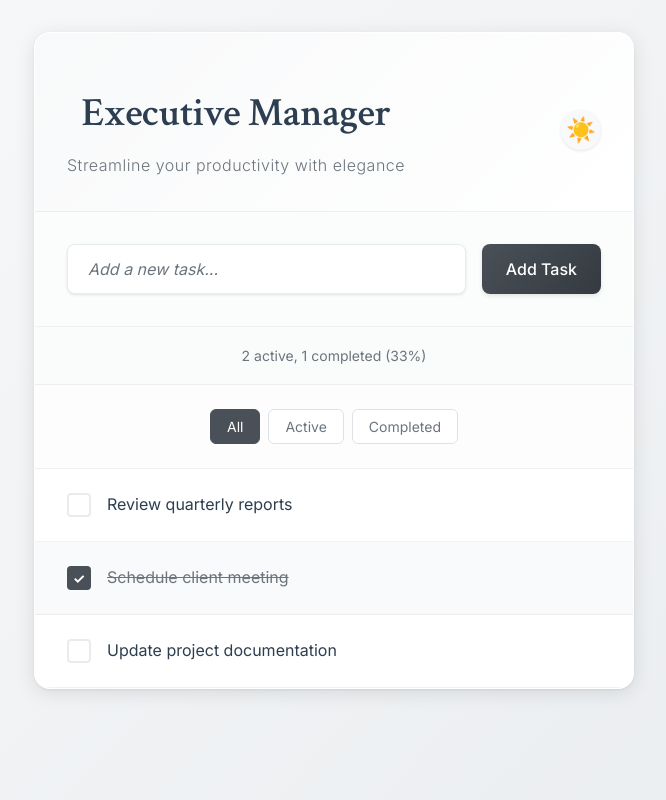
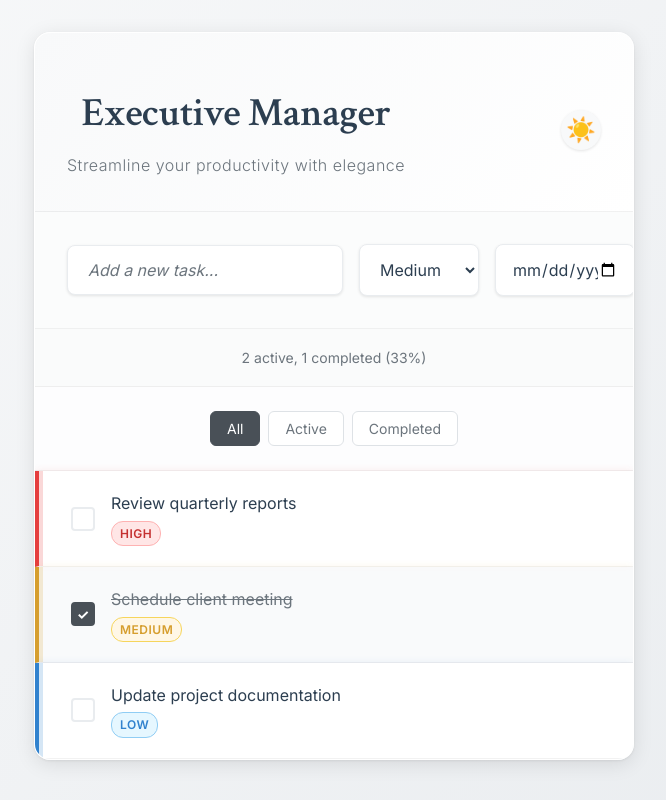
Before and after one commit to StargrrlMoonlight/SettingUpMcpServers, a React (Vite) app: page / in a window 1280 px wide. Shown: the whole page, without its empty margins (306-972 px from the left). Built offline with nearby package versions, Linux system fonts and the light colour scheme.

Commit message:
feat: add basic priority and due date support to todo structure and UI
Co-authored-by: StargrrlMoonlight <8047481+StargrrlMoonlight@users.noreply.github.com>

```diff
--- a/src/App.jsx
+++ b/src/App.jsx
@@ -24,12 +24,24 @@ function App() {
 
   // Default todos for new users or when localStorage is empty
   const defaultTodos = [
-    { id: 1, text: 'Review quarterly reports', completed: false },
-    { id: 2, text: 'Schedule client meeting', completed: true },
-    { id: 3, text: 'Update project documentation', completed: false },
+    { id: 1, text: 'Review quarterly reports', completed: false, priority: 'high', dueDate: null },
+    { id: 2, text: 'Schedule client meeting', completed: true, priority: 'medium', dueDate: null },
+    { id: 3, text: 'Update project documentation', completed: false, priority: 'low', dueDate: null },
   ]
 
+  // Migration helper to ensure todos have the new fields
+  const migrateTodos = (todos) => {
+    return todos.map(todo => ({
+      ...todo,
+      priority: todo.priority || 'medium',
+      dueDate: todo.dueDate || null
+    }))
+  }
+
   const [todos, setTodos] = useLocalStorage(STORAGE_KEYS.TODOS, defaultTodos, handleSave)
+
+  // Apply migration when todos are loaded
+  const migratedTodos = migrateTodos(todos)
 
   // Apply theme to document body
   useEffect(() => {
@@ -48,29 +60,31 @@ function App() {
     })
   }
 
-  const addTodo = (text) => {
+  const addTodo = (text, priority = 'medium', dueDate = null) => {
     // Generate a more unique ID using timestamp + random component
     const newTodo = {
       id: Date.now() + Math.random(),
       text,
-      completed: false
+      completed: false,
+      priority,
+      dueDate
     }
-    setTodos([...todos, newTodo])
+    setTodos([...migratedTodos, newTodo])
   }
 
   const toggleTodo = (id) => {
-    setTodos(todos.map(todo =>
+    setTodos(migratedTodos.map(todo =>
       todo.id === id ? { ...todo, completed: !todo.completed } : todo
     ))
   }
 
   const deleteTodo = (id) => {
-    setTodos(todos.filter(todo => todo.id !== id))
+    setTodos(migratedTodos.filter(todo => todo.id !== id))
   }
 
-  const editTodo = (id, newText) => {
-    setTodos(todos.map(todo =>
-      todo.id === id ? { ...todo, text: newText } : todo
+  const editTodo = (id, updates) => {
+    setTodos(migratedTodos.map(todo =>
+      todo.id === id ? { ...todo, ...updates } : todo
     ))
   }
 
@@ -80,7 +94,7 @@ function App() {
       clearAllData,
       exportData,
       importData,
-      getCurrentTodos: () => todos,
+      getCurrentTodos: () => migratedTodos,
       help: () => {
         console.log(`
 🔧 Executive Tasks Development Utilities:
@@ -106,7 +120,7 @@ Example usage:
         <div className="container">
           <Header />
           <TodoList
-            todos={todos}
+            todos={migratedTodos}
             onAddTodo={addTodo}
             onToggleTodo={toggleTodo}
             onDeleteTodo={deleteTodo}
--- a/src/components/AddTodo.css
+++ b/src/components/AddTodo.css
@@ -1,10 +1,14 @@
 .add-todo {
   padding: 2rem;
   border-bottom: 1px solid rgba(0, 0, 0, 0.05);
+  background: rgba(var(--color-light-rgb), 0.5);
+  transition: background 0.3s ease;
+}
+
+.add-todo-row {
   display: flex;
   gap: 1rem;
-  background: rgba(var(--color-light-rgb), 0.5);
-  transition: background 0.3s ease;
+  align-items: center;
 }
 
 .add-todo-input {
@@ -20,7 +24,31 @@
   box-shadow: var(--shadow-light);
 }
 
-.add-todo-input:focus {
+.priority-select,
+.due-date-input {
+  padding: 0.875rem 1rem;
+  border: 1px solid var(--color-border);
+  border-radius: 8px;
+  font-size: 1rem;
+  font-family: 'Inter', sans-serif;
+  background: var(--color-white);
+  color: var(--color-primary);
+  transition: all 0.2s ease;
+  box-shadow: var(--shadow-light);
+  min-width: 120px;
+}
+
+.priority-select {
+  cursor: pointer;
+}
+
+.due-date-input {
+  min-width: 140px;
+}
+
+.add-todo-input:focus,
+.priority-select:focus,
+.due-date-input:focus {
   outline: none;
   border-color: var(--color-secondary);
   box-shadow:
@@ -62,12 +90,19 @@
 @media (max-width: 768px) {
   .add-todo {
     padding: 1.5rem;
+  }
+
+  .add-todo-row {
     flex-direction: column;
     gap: 0.75rem;
   }
 
+  .add-todo-input,
+  .priority-select,
+  .due-date-input,
   .add-todo-btn {
     width: 100%;
+    min-width: unset;
   }
 }
 
@@ -78,7 +113,9 @@
   backdrop-filter: blur(10px);
 }
 
-[data-theme="vibe"] .add-todo-input {
+[data-theme="vibe"] .add-todo-input,
+[data-theme="vibe"] .priority-select,
+[data-theme="vibe"] .due-date-input {
   background: rgba(26, 13, 46, 0.6);
   border: 2px solid rgba(0, 212, 255, 0.3);
   color: var(--color-primary);
@@ -88,7 +125,9 @@
   backdrop-filter: blur(5px);
 }
 
-[data-theme="vibe"] .add-todo-input:focus {
+[data-theme="vibe"] .add-todo-input:focus,
+[data-theme="vibe"] .priority-select:focus,
+[data-theme="vibe"] .due-date-input:focus {
   border-color: var(--color-electric-blue);
   box-shadow:
     0 0 20px rgba(0, 212, 255, 0.4),
--- a/src/components/AddTodo.jsx
+++ b/src/components/AddTodo.jsx
@@ -3,17 +3,22 @@ import './AddTodo.css'
 
 function AddTodo({ onAddTodo }) {
   const [text, setText] = useState('')
+  const [priority, setPriority] = useState('medium')
+  const [dueDate, setDueDate] = useState('')
 
   const handleSubmit = (e) => {
     e.preventDefault()
     if (text.trim()) {
-      onAddTodo(text.trim())
+      onAddTodo(text.trim(), priority, dueDate || null)
       setText('')
+      setPriority('medium')
+      setDueDate('')
     }
   }
 
   return (
     <form className="add-todo" onSubmit={handleSubmit} role="form">
+      <div className="add-todo-row">
         <input
           type="text"
           className="add-todo-input"
@@ -22,9 +27,27 @@ function AddTodo({ onAddTodo }) {
           onChange={(e) => setText(e.target.value)}
           aria-label="Add new task"
         />
+        <select
+          className="priority-select"
+          value={priority}
+          onChange={(e) => setPriority(e.target.value)}
+          aria-label="Task priority"
+        >
+          <option value="low">Low</option>
+          <option value="medium">Medium</option>
+          <option value="high">High</option>
+        </select>
+        <input
+          type="date"
+          className="due-date-input"
+          value={dueDate}
+          onChange={(e) => setDueDate(e.target.value)}
+          aria-label="Due date"
+        />
         <button type="submit" className="add-todo-btn">
           Add Task
         </button>
+      </div>
     </form>
   )
 }
--- a/src/components/TodoItem.css
+++ b/src/components/TodoItem.css
@@ -65,12 +65,77 @@
   font-family: 'Inter', sans-serif;
   cursor: pointer;
   word-break: break-word;
-  flex: 1;
+  display: block;
+  margin-bottom: 0.25rem;
   transition: color 0.3s ease;
 }
 
 .todo-text:hover {
   color: var(--color-secondary);
+}
+
+.todo-info {
+  flex: 1;
+  min-width: 0;
+}
+
+.todo-meta {
+  display: flex;
+  gap: 0.75rem;
+  align-items: center;
+  flex-wrap: wrap;
+}
+
+.priority-badge {
+  font-size: 0.75rem;
+  font-weight: 600;
+  padding: 0.125rem 0.5rem;
+  border-radius: 12px;
+  text-transform: uppercase;
+  letter-spacing: 0.5px;
+}
+
+.priority-high {
+  background: #ffe6e6;
+  color: #c53030;
+  border: 1px solid #feb2b2;
+}
+
+.priority-medium {
+  background: #fff7e6;
+  color: #d69e2e;
+  border: 1px solid #f6d55c;
+}
+
+.priority-low {
+  background: #e6f7ff;
+  color: #3182ce;
+  border: 1px solid #90cdf4;
+}
+
+.due-date {
+  font-size: 0.75rem;
+  color: var(--color-secondary);
+  font-weight: 500;
+}
+
+/* Dark theme priority badges */
+[data-theme="dark"] .priority-high {
+  background: #4a1a1a;
+  color: #fed7d7;
+  border: 1px solid #9b2c2c;
+}
+
+[data-theme="dark"] .priority-medium {
+  background: #4a3419;
+  color: #faf089;
+  border: 1px solid #b7791f;
+}
+
+[data-theme="dark"] .priority-low {
+  background: #1a2a4a;
+  color: #bee3f8;
+  border: 1px solid #2b6cb0;
 }
 
 .edit-input {
@@ -133,6 +198,50 @@
 .delete-btn:hover {
   background: #f5c6cb;
   color: #521017;
+}
+
+/* Priority border indicators for light theme */
+.todo-item[data-priority="high"] {
+  border-left: 4px solid #e53e3e;
+  box-shadow:
+    0 0 8px rgba(229, 62, 62, 0.1),
+    inset 4px 0 0 rgba(229, 62, 62, 0.2);
+}
+
+.todo-item[data-priority="medium"] {
+  border-left: 4px solid #d69e2e;
+  box-shadow:
+    0 0 8px rgba(214, 158, 46, 0.1),
+    inset 4px 0 0 rgba(214, 158, 46, 0.2);
+}
+
+.todo-item[data-priority="low"] {
+  border-left: 4px solid #3182ce;
+  box-shadow:
+    0 0 8px rgba(49, 130, 206, 0.1),
+    inset 4px 0 0 rgba(49, 130, 206, 0.2);
+}
+
+/* Dark theme priority indicators */
+[data-theme="dark"] .todo-item[data-priority="high"] {
+  border-left: 4px solid #fc8181;
+  box-shadow:
+    0 0 8px rgba(252, 129, 129, 0.15),
+    inset 4px 0 0 rgba(252, 129, 129, 0.25);
+}
+
+[data-theme="dark"] .todo-item[data-priority="medium"] {
+  border-left: 4px solid #f6d55c;
+  box-shadow:
+    0 0 8px rgba(246, 213, 92, 0.15),
+    inset 4px 0 0 rgba(246, 213, 92, 0.25);
+}
+
+[data-theme="dark"] .todo-item[data-priority="low"] {
+  border-left: 4px solid #90cdf4;
+  box-shadow:
+    0 0 8px rgba(144, 205, 244, 0.15),
+    inset 4px 0 0 rgba(144, 205, 244, 0.25);
 }
 
 /* Vibe theme todo item styles */
--- a/src/components/TodoItem.jsx
+++ b/src/components/TodoItem.jsx
@@ -7,7 +7,7 @@ function TodoItem({ todo, onToggle, onDelete, onEdit }) {
 
   const handleSave = () => {
     if (editText.trim()) {
-      onEdit(todo.id, editText.trim())
+      onEdit(todo.id, { text: editText.trim() })
       setIsEditing(false)
     }
   }
@@ -26,7 +26,7 @@ function TodoItem({ todo, onToggle, onDelete, onEdit }) {
   }
 
   return (
-    <div className={`todo-item ${todo.completed ? 'completed' : ''}`}>
+    <div className={`todo-item ${todo.completed ? 'completed' : ''}`} data-priority={todo.priority || 'medium'}>
       <div className="todo-content">
         <button
           className="checkbox"
@@ -50,6 +50,7 @@ function TodoItem({ todo, onToggle, onDelete, onEdit }) {
             />
           </>
         ) : (
+          <div className="todo-info">
             <span
               className="todo-text"
               onClick={() => onToggle(todo.id)}
@@ -57,6 +58,19 @@ function TodoItem({ todo, onToggle, onDelete, onEdit }) {
             >
               {todo.text}
             </span>
+            <div className="todo-meta">
+              {todo.priority && (
+                <span className={`priority-badge priority-${todo.priority}`}>
+                  {todo.priority}
+                </span>
+              )}
+              {todo.dueDate && (
+                <span className="due-date">
+                  Due: {new Date(todo.dueDate).toLocaleDateString()}
+                </span>
+              )}
+            </div>
+          </div>
         )}
       </div>
 
```
Also changed, not shown: 2 other files (tests, documents, lock files or other folders). Lines whose indentation alone changed are shown as unchanged.
